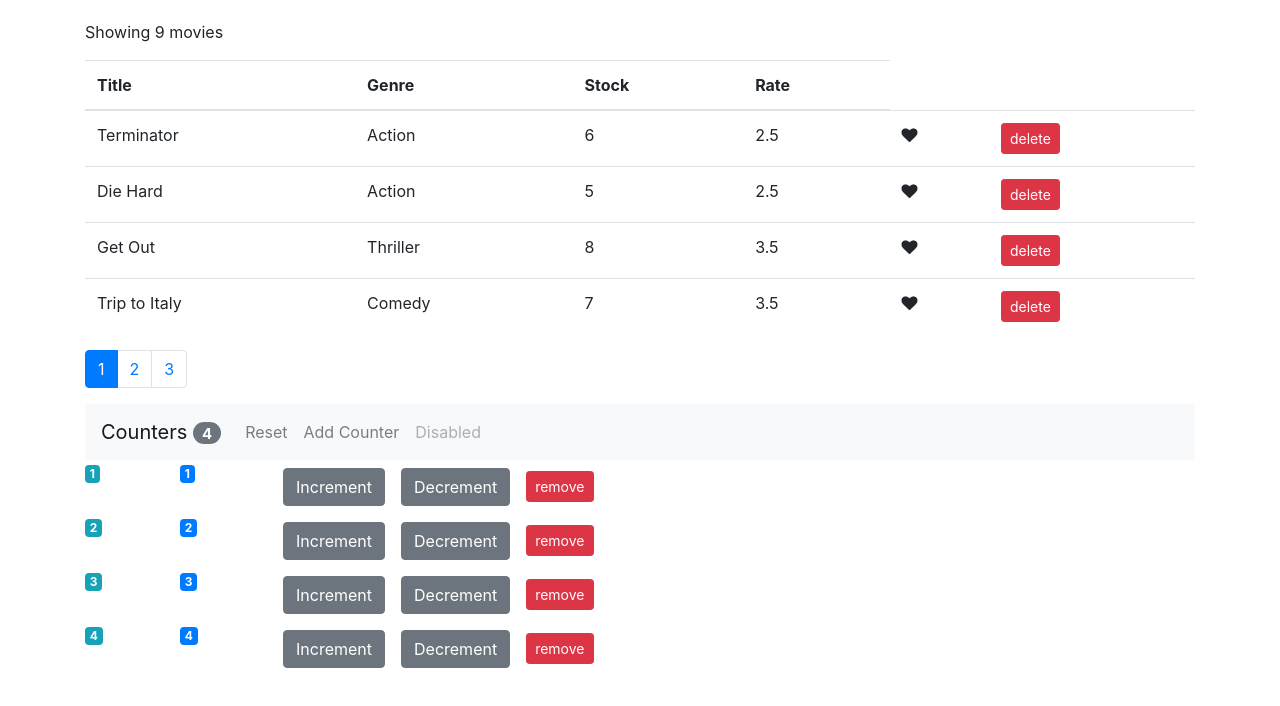
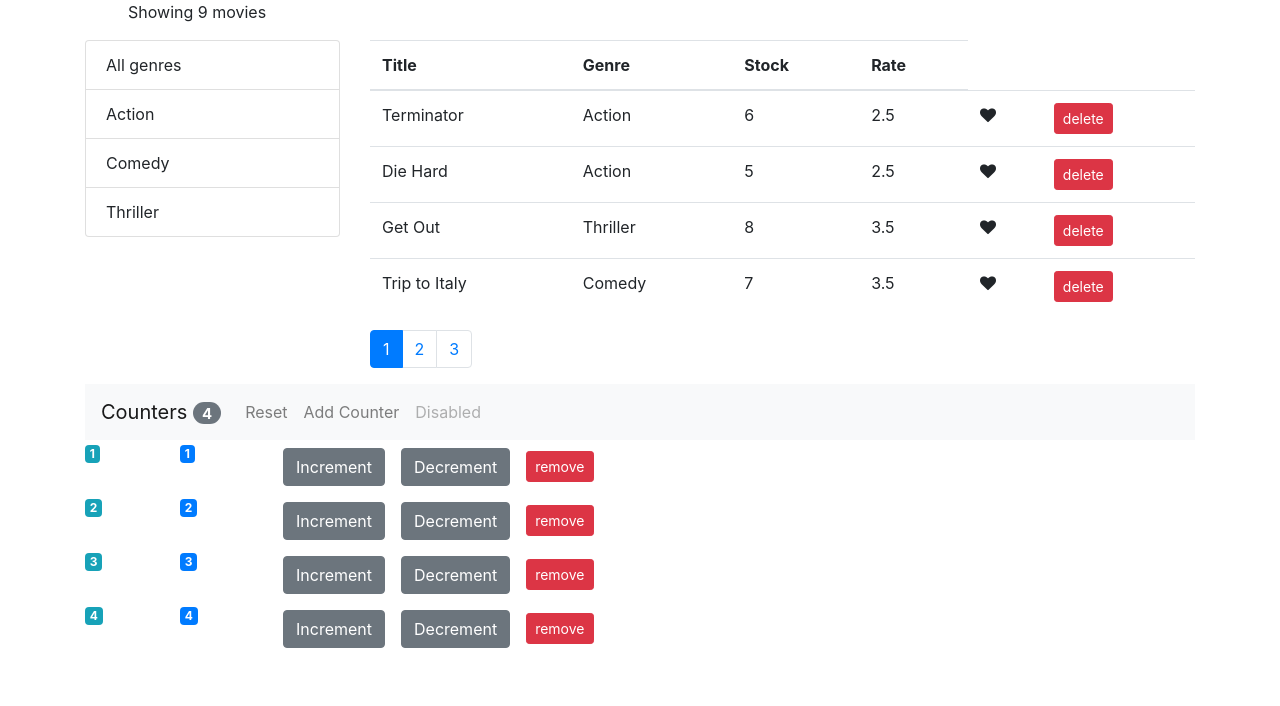
Before and after one commit to YanbinD/React-Capstone-project, a React (Create React App) app: page / in a window 1280 px wide. Shown: the top 706 px of the page. Built offline with nearby package versions, Linux system fonts and the light colour scheme.

Commit message:
1. implement type checking, 2: added the Genres List Group, 3: filtered movie by genre selection, 4: reset pageNumber upon change on genre

```diff
--- a/package.json
+++ b/package.json
@@ -23,6 +23,7 @@
     "not op_mini all"
   ],
   "devDependencies": {
-    "lodash": "^4.17.10"
+    "lodash": "^4.17.10",
+    "prop-types": "^15.6.2"
   }
 }
--- a/src/Components/CounterNavbar.jsx
+++ b/src/Components/CounterNavbar.jsx
@@ -1,30 +1,43 @@
 import React, { Component } from "react";
-
-
 
 // for stateless component, remove the this. before props
 // and pass props as parameter
 // React will pass the prop object as an argument to this function at runtime
 
-const CounterNavBar = ({totalCounter, onReset, onAdd}) => {
+const CounterNavBar = ({ totalCounter, onReset, onAdd }) => {
   return (
     <nav className="navbar navbar-expand-lg navbar-light bg-light">
       <a className="navbar-brand" href="#">
-      Counters  <span className="badge badge-pill badge-secondary">{totalCounter}</span>
+        Counters{" "}
+        <span className="badge badge-pill badge-secondary">{totalCounter}</span>
       </a>
-    <button className="navbar-toggler" type="button" data-toggle="collapse" data-target="#navbarNavAltMarkup" aria-controls="navbarNavAltMarkup" aria-expanded="false" aria-label="Toggle navigation">
-    <span className="navbar-toggler-icon"></span>
+      <button
+        className="navbar-toggler"
+        type="button"
+        data-toggle="collapse"
+        data-target="#navbarNavAltMarkup"
+        aria-controls="navbarNavAltMarkup"
+        aria-expanded="false"
+        aria-label="Toggle navigation"
+      >
+        <span className="navbar-toggler-icon" />
       </button>
 
       <div className="collapse navbar-collapse" id="navbarNavAltMarkup">
         <div className="navbar-nav">
-      <a onClick={onReset} className="nav-item nav-link" href="#">Reset</a>
-      <a onClick={onAdd} className="nav-item nav-link" href="#">Add Counter</a>
-      <a className="nav-item nav-link disabled" href="#">Disabled</a>
+          <a onClick={onReset} className="nav-item nav-link" href="#">
+            Reset
+          </a>
+          <a onClick={onAdd} className="nav-item nav-link" href="#">
+            Add Counter
+          </a>
+          <a className="nav-item nav-link disabled" href="#">
+            Disabled
+          </a>
         </div>
       </div>
     </nav>
   );
-}
+};
 
 export default CounterNavBar;
--- a/src/Components/Movies.jsx
+++ b/src/Components/Movies.jsx
@@ -1,30 +1,40 @@
+import "./style.css";
 import React, { Component } from "react";
 import Like from "./common/Like";
 import Pagniation from "./common/Pagination";
+import ListGroup from "./common/ListGroup";
 // import ReactDom from "react-dom";
 import { getMovies } from "../services/fakeMovieService";
-import {  paginate } from "../utils/paginate"
+import { getGenres } from "../services/fakeGenreService";
+import { paginate } from "../utils/paginate";
 
 const style = {
-  padding: "20px 0 0 0"
+  padding: "0 0 0 29px"
 };
 
 class Movies extends Component {
   constructor() {
     super();
     this.state = {
-      movies: getMovies(),
+      movies: [],
+      genres: [],
       pageSize: 4,
-      currentPage : 1
+      currentPage: 1,
+      selectedGenre: ""
     };
   }
 
+  componentDidMount() {
+    //append all genres to the genres retrieved from get Genres()
+    const genres = [{name: "All genres"}, ...getGenres()];
+
+    this.setState({ movies: getMovies(), genres});
+  }
   handleDelete = id => {
     const movies = this.state.movies.filter(m => m._id !== id);
     // this.setState({movies : movies});
     this.setState({ movies });
   };
-
   handleLike = movie => {
     const movies = [...this.state.movies];
     const index = movies.indexOf(movie);
@@ -33,24 +43,51 @@ class Movies extends Component {
 
     this.setState({ movies });
   };
-
   handlePageChange = page => {
-    this.setState({currentPage : page});
+    this.setState({ currentPage: page });
+  };
+  handleGenreSelect = genre => {
+    this.setState({ selectedGenre: genre , currentPage : 1});
   };
 
   render() {
     // const movieCount = this.state.movies.length;
     // equal
-    const {length : movieCount} = this.state.movies;
-    const {pageSize, currentPage, movies: allMovies} = this.state;
+    const { length: movieCount } = this.state.movies;
 
-    if (movieCount === 0) {return <p>there are no movie</p>;}
+    const {
+      pageSize,
+      currentPage,
+      movies: allMovies,
+      genres,
+      selectedGenre
+    } = this.state;
 
-    const movies_ = paginate(allMovies, currentPage, pageSize);//render this instead of state
+    if (movieCount === 0) {
+      return <p>there are no movie</p>;
+    }
+
+    const filtered = selectedGenre && selectedGenre.name !== 'All genres'
+      ? allMovies.filter(m => m.genre.name === selectedGenre.name)
+      : allMovies;
+    const movies_ = paginate(filtered, currentPage, pageSize); //render this instead of state
 
     return (
-      <div>
-        <p style={style}>Showing {movieCount} movies</p>
+      <div className="Movies_Container">
+        <div className="row" style={style}>
+          <p style={style}>
+            Showing {filtered.length} movies {selectedGenre ? "from " + selectedGenre.name : ""}
+          </p>
+        </div>
+        <div className="row">
+          <div className="col-2 col-md-3">
+            <ListGroup
+              items={genres}
+              selectedItem={selectedGenre}
+              onItemSelect={this.handleGenreSelect}
+            />
+          </div>
+          <div className="col">
             <table className="table">
               <thead>
                 <tr>
@@ -87,11 +124,13 @@ class Movies extends Component {
               </tbody>
             </table>
             <Pagniation
-          movieCount={movieCount}
+              movieCount={filtered.length}
               pageSize={pageSize}
               onPageChange={this.handlePageChange}
               currentPage={currentPage}
             />
+          </div>
+        </div>
       </div>
     );
   }
--- /dev/null
+++ b/src/Components/common/ListGroup.jsx
@@ -0,0 +1,31 @@
+import React from "react";
+
+const ListGroup = ({
+  items,
+  selectedItem,
+  onItemSelect,
+  textProperty,
+  valueProperty
+}) => {
+  return (
+    <ul className="list-group">
+      {items.map(item => (
+        <li
+          style={{cursor: "pointer"}}
+          onClick={() => onItemSelect(item)}
+          key={item[textProperty]}
+          className={item === selectedItem ? "list-group-item active" : "list-group-item" }
+        >
+          {item[valueProperty]}
+        </li>
+      ))}
+    </ul>
+  );
+};
+
+ListGroup.defaultProps = {
+  textProperty: "_id",
+  valueProperty: "name"
+};
+
+export default ListGroup;
--- a/src/Components/style.css
+++ b/src/Components/style.css
@@ -1,4 +1,3 @@
-.row.display-flex {
-    display: flex;
-    flex-wrap: wrap;
-  }
+.Movies_Container{
+
+}
```
Also changed, not shown: src/Components/common/Pagination.jsx (+12 -1 lines). Lines whose indentation alone changed are shown as unchanged.
